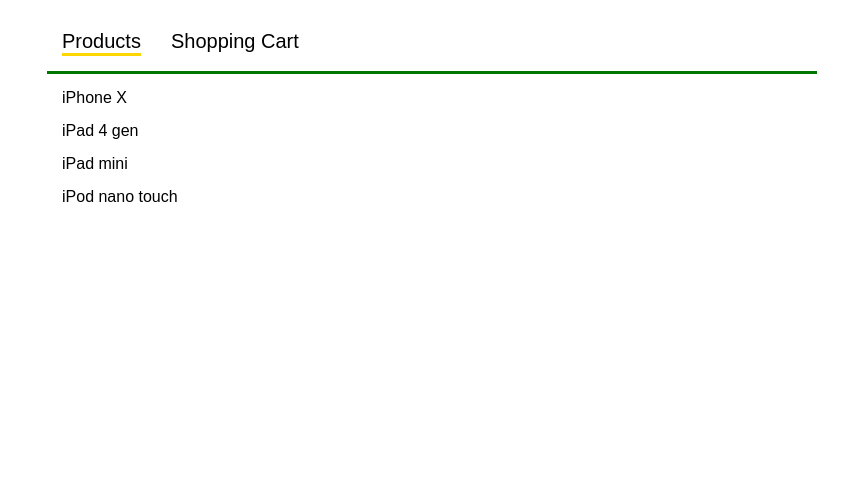
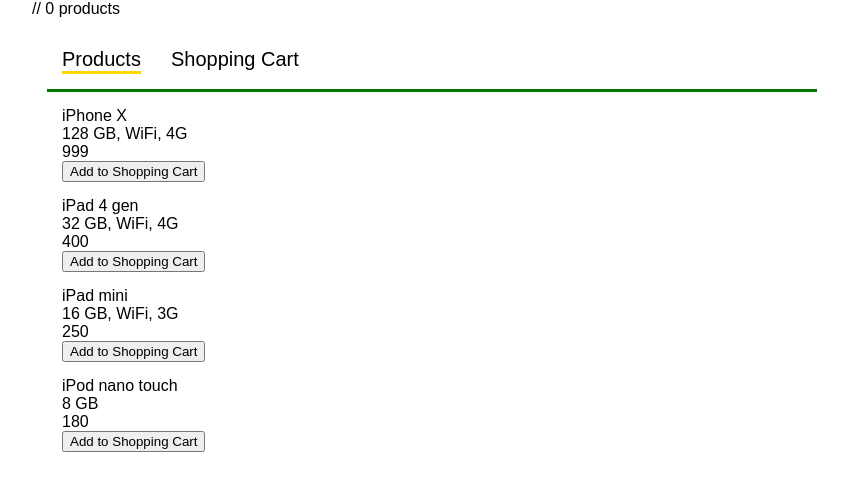
Before and after one commit to KosenkoDmitriy/react-shopper, a React (Create React App) app: page / in a window 1280 px wide. Shown: the top 490 px of the page, without its empty margins (208-1056 px from the left). Built offline with nearby package versions, Linux system fonts and the light colour scheme.

Commit message:
Add Products to the Shopping Cart

```diff
--- a/src/App.js
+++ b/src/App.js
@@ -6,7 +6,8 @@
 
 class App extends Component {
   state = {
-    tab: 0
+    tab: 0,
+    cart: []
   };
 
   handleTabChange = (id) => {
@@ -15,10 +16,16 @@
     });
   }
 
+  handleAddToShoppingCart = (product) => {
+    this.setState({
+      cart: [...this.state.cart, product.id]
+    });
+  }
+
   renderContent() {
     switch(this.state.tab) {
       default:
-      case 0: return <ProductsPage products={products} />;
+      case 0: return <ProductsPage products={products} onAddToShoppingCart={this.handleAddToShoppingCart} />;
       case 1: return <span>Shopping Cart</span>;
     }
   }
@@ -31,6 +38,7 @@
     // }
     return (
       <div className="App">
+      // {this.state.cart.length} products
         <Nav activeTab={this.state.tab} onTabChange={this.handleTabChange} />
         <main className="AppContent">
           {this.renderContent()}
--- /dev/null
+++ b/src/Product.js
@@ -0,0 +1,25 @@
+import React from 'react';
+import PropTypes from 'prop-types';
+import './Product.css';
+
+const Product = ({ product, onAddToShoppingCart }) => (
+  <div className="Product">
+    <div className="ProductLeft">
+      <div className="ProductImage" />
+      <div className="ProductTitle">
+        {product.title}
+      </div>
+      <div className="ProductText">
+        {product.text}
+      </div>
+      <div className="ProductCost">
+        {product.cost}
+      </div>
+      <button className="ProductAddToShoppingCart" onClick={onAddToShoppingCart}>
+        Add to Shopping Cart
+      </button>
+    </div>
+  </div>
+);
+
+export default Product;
--- a/src/ProductsPage.js
+++ b/src/ProductsPage.js
@@ -1,13 +1,14 @@
 import React from 'react';
 import PropTypes from 'prop-types';
 import './ProductsPage.css';
+import Product from './Product.js';
 
-function ProductsPage({ products }) {
+function ProductsPage({ products, onAddToShoppingCart }) {
   return (
     <ul className="ProductsPageItems">
       {products.map(product =>
         <li key={product.id} className="ProductsPageItem">
-          {product.title}
+          <Product product={product} onAddToShoppingCart={() => onAddToShoppingCart(product)} />
         </li>
       )}
     </ul>
@@ -15,7 +16,8 @@
 }
 
 ProductsPage.propTypes = {
-  products: PropTypes.array.isRequired
+  products: PropTypes.array.isRequired,
+  onAddToShoppingCart: PropTypes.func.isRequired
 };
 
 export default ProductsPage;
```
Also changed, not shown: src/Product.css (added).
